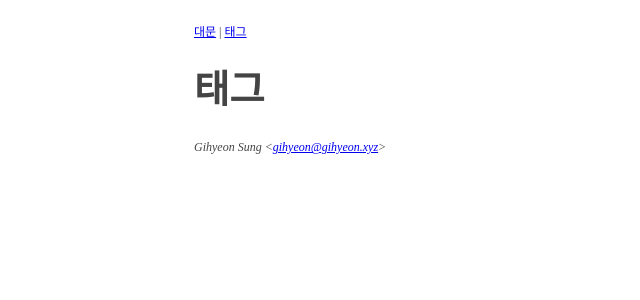
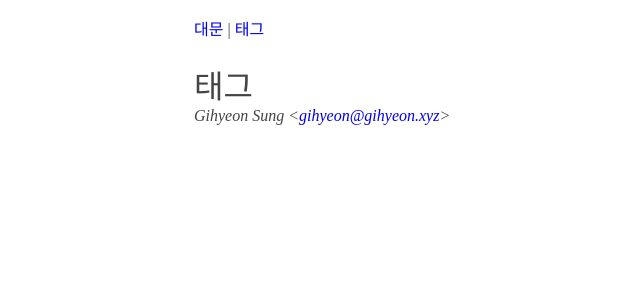
Before and after one commit to gihyeonsung/wiki-engine, a Jekyll site: the page built from 태그.html, in a window 1280 px wide. Shown: the top 300 px of the page, without its empty margins (126-766 px from the left). Built offline with Jekyll 4.4.1, drawn with Linux system fonts in a browser that asks for light colours.

Commit message:
CSS를 수정했다

```diff
--- a/static/css/style.css
+++ b/static/css/style.css
@@ -1,27 +1,22 @@
-h1 { font-size: 2.4em; }
-h2 { font-size: 1.2em; }
-h3 { font-size: 1.1em; }
-h4, h5, h6 {
-  font-size: 1em;
-}
-
 body {
   color: #444;
-  line-height: 2em;
   margin: 0 auto;
   max-width: 40rem;
   padding: 1rem;
 }
 
-article > p > img {
-  left: 50%;
-  max-height: 20rem;
-  position: relative;
-  transform: translateX(-50%);
-  width: auto;
+h1, h2, h3, h4, h5, h6 {
+  font-weight: normal;
+}
+
+h1 {
+  margin-bottom: 0;
+}
+
+a {
+  text-decoration: none;
 }
 
 .metadata {
-  font-size: 0.75em;
   margin: 0;
 }
```
